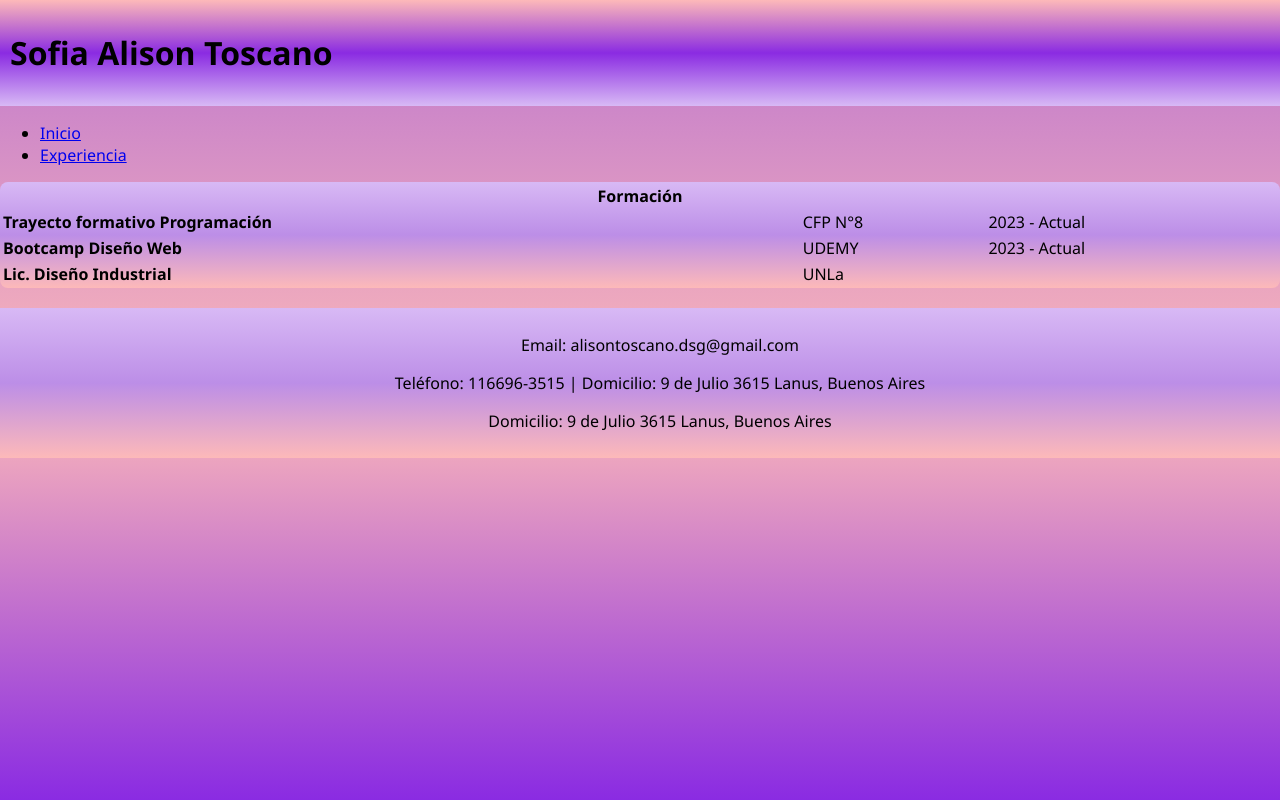
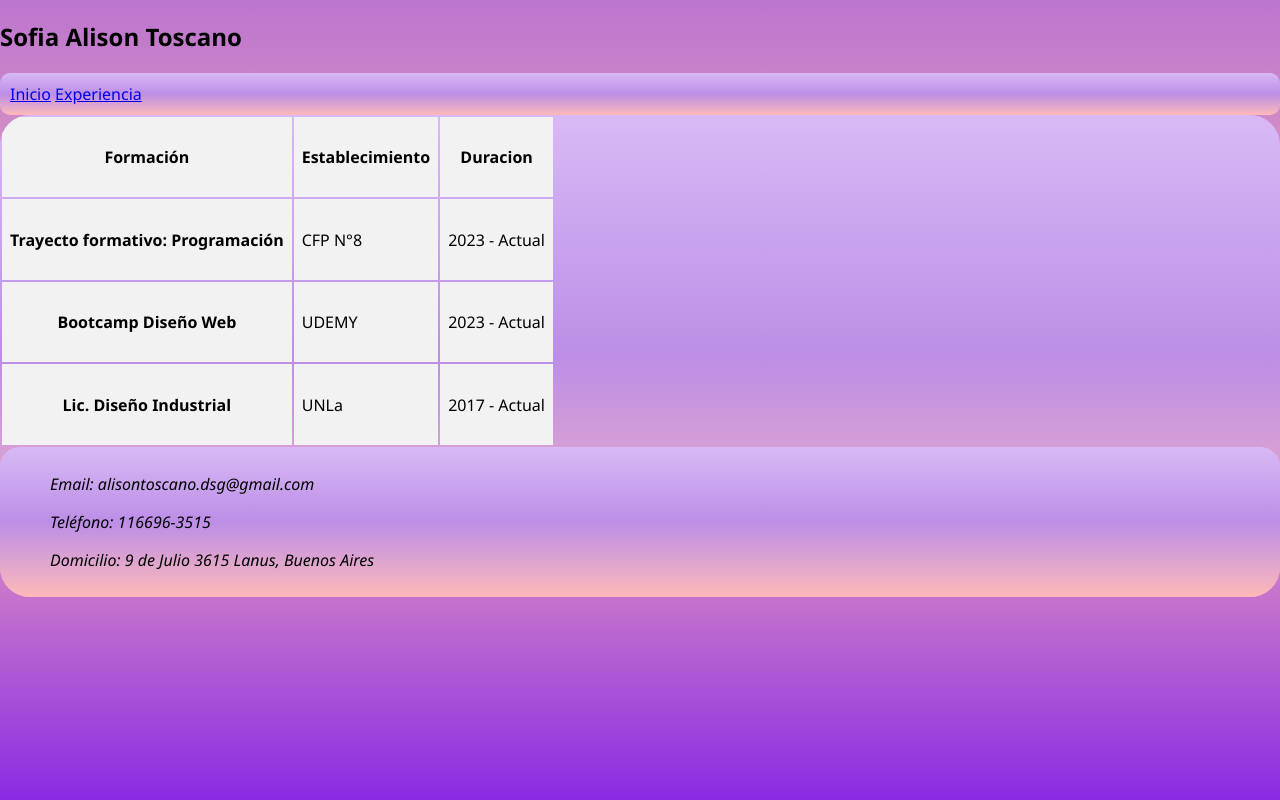
Before and after one commit to Alison-Toscano/CV, a plain HTML site: page formacion.html in a window 1280 px wide. Drawn offline with Linux system fonts and the light colour scheme.

Commit message:
modified:   estilos.css modified:   experiencia.html modified:   formacion.html modified:   index.html modified:   readme.md

```diff
--- a/estilos.css
+++ b/estilos.css
@@ -1,3 +1,7 @@
+
+
+
+
 .estilogeneral{
     font-family: 'Segoe UI', Tahoma, Geneva, Verdana, sans-serif;
     background-color: #000000;
@@ -22,12 +26,36 @@
 
 
     .estilonav{
-        background: linear-gradient(to bottom, #d8b9f5, rgb(188, 142, 231), #fdb9b9);
-        color: #000000;
+    background: linear-gradient(to bottom, #d8b9f5, rgb(188, 142, 231), #fdb9b9);
+    color: #000000;
+    border-radius: 10px;
     padding: 10px;
     text-align: left;
     flex: 0 0 auto;
 
+    }
+
+    .sobre-mi {
+    color: #ffffff;
+    padding: 10px;
+    text-align: center;
+    border-radius: 20px;
+    background-image: url(https://media.giphy.com/media/U3qYN8S0j3bpK/giphy.gif);
+    opacity: 0.8;
+    flex: 0 0 auto;
+
+    }
+
+
+
+
+
+    .estilo-barra {
+        text-decoration: none;
+        color: #8A2BE2;
+    }
+    .estilo-barra:hover {
+        color: #3e1464;
     }
 
 
@@ -44,8 +72,10 @@
 
 .estilo-footer{
     background: linear-gradient(to bottom, #d8b9f5, rgb(188, 142, 231), #fdb9b9);
+    font-style: oblique;
     color: #000000;
-    text-align: center;
+    text-align: start;
+    border-radius: 20px;
     padding: 10px;
     flex: 0 0 auto;
 }
@@ -56,22 +86,10 @@
     width: 100%;
     margin-bottom: 20px;
     background: linear-gradient(to bottom, #d8b9f5, rgb(188, 142, 231), #fdb9b9);
-    border-radius: 8px;
+    border-radius: 30px;
     overflow: hidden;
+    text-align: justify;
     }
-
-
-
-    .th{
-    padding: 15px;
-    text-align: left;
-    border-bottom: 1px solid #dee2e6;
-    background-color: #007bff;
-    color: #ffffff;
-    font-size: 16px;
-    font-weight: bold;
-    }
-
 
 
 
--- a/formacion.html
+++ b/formacion.html
@@ -4,48 +4,62 @@
 <head>
     <title>Sofia Alison Toscano</title>
     <link rel="stylesheet" href="estilos.css">
+    <style>
+        th, td {
+           padding: 8px;
+           text-align: justify;
+           background-color: #f2f2f2;
 
-   </head>
+         }
 
-   <body class = "estilogeneral">
-    <header class = "estilogeneralheader">
-        <h1>Sofia Alison Toscano</h1>
+         h4 {
+           text-align: center;
+         }
+
+    </style>
+</head>
+
+<body class = "estilogeneral">
+    <header>
+        <h2>Sofia Alison Toscano</h2>
     </header>
-    <nav>
-        <ul>
-            <li><a href="index.html">Inicio</a></li>
-            <li><a href="experiencia.html">Experiencia</a></li>
+    <nav class= "estilonav">
+        <a href="index.html">Inicio</a></li>
+        <a href="experiencia.html">Experiencia</a></li>
         </ul>
     </nav>
 
-    <main>
-        <table class="table" >
-
+    <main class="table">
+        <table>
             <thead>
                 <tr>
-                    <th colspan="3">Formación</th>
+                    <th><h4>Formación</h4></th>
+                    <th><h4>Establecimiento</em></h4></th>
+                    <th><h4>Duracion</h4></th>
                 </tr>
             </thead>
             <tbody >
                 <tr>
-                    <td><b>Trayecto formativo Programación</b></td>
+                    <td><h4><b>Trayecto formativo: Programación</b></h4></td>
                     <td>CFP N°8</td>
                     <td>2023 - Actual</td>
                 </tr>
                 <tr>
-                    <td><b>Bootcamp Diseño Web</b></td>
+                    <td><h4><b>Bootcamp Diseño Web</b></td></h4>
                     <td>UDEMY</td>
                     <td>2023 - Actual</td>
                 </tr>
                 <tr>
-                    <td><b>Lic. Diseño Industrial</b></td>
+                    <td><h4><b>Lic. Diseño Industrial</b></td></h4>
                     <td>UNLa</td>
+                    <td>2017 - Actual</td>
+
                 </tr>
             </tbody>
         </table>
         <footer class ="estilo-footer">
             <ol> Email: alisontoscano.dsg@gmail.com </ol>
-            <ol> Teléfono: 116696-3515 | Domicilio: 9 de Julio 3615 Lanus, Buenos Aires</ol>
+            <ol> Teléfono: 116696-3515</ol>
             <ol> Domicilio: 9 de Julio 3615 Lanus, Buenos Aires</ol>
         </footer>
     </main>
```
Also changed, not shown: experiencia.html (+25 -13 lines), index.html (+5 -5 lines), 1 other file.
